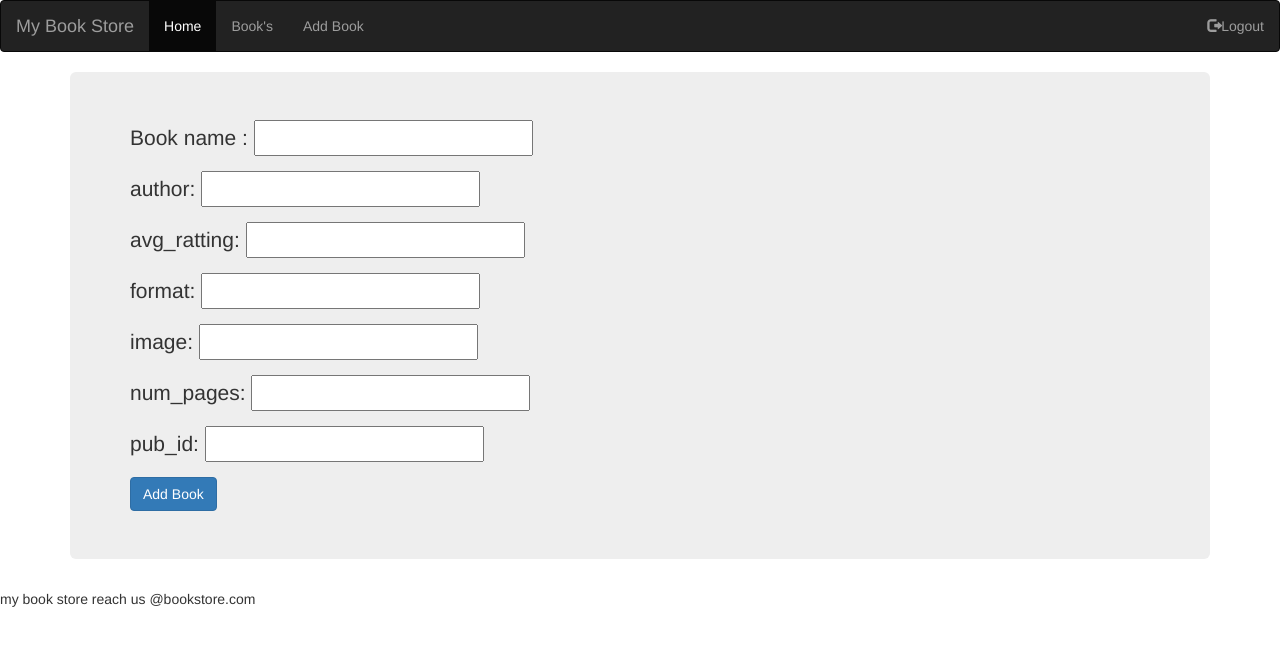
After one commit to Sudharshanan22/my_book_catalog, a Flask app: page /add_book in a window 1280 px wide. The commit adds this page. Shown: the top 646 px of the page. Run offline with Flask 2, Linux system fonts and the light colour scheme; some libraries are stand-ins or nearby versions.

Commit message:
Add Book function added

```diff
--- a/My_Application/Auth/models.py
+++ b/My_Application/Auth/models.py
@@ -8,7 +8,6 @@ class Users(db.Model):
     user_email = db.Column(db.String(50))
     user_password = db.Column(db.String(50),nullable = False)
 
-
     @classmethod
     def create_user(cls,user,email,password):
         user = cls(user_name=user, user_email=email, user_password=password)
--- a/My_Application/Catalog_App/routes.py
+++ b/My_Application/Catalog_App/routes.py
@@ -1,20 +1,31 @@
 from . import myblueprint
-from flask import render_template
+from flask import render_template,redirect,request,url_for
 from .models import Book,Publication
+from .wtf_forms import AddBook
 
-
-@myblueprint.route('/',methods = ['GET','POST'])
+loginstatus = True
+@myblueprint.route('/home',methods = ['GET','POST'])
 def homepage():
-    return render_template('home.html')
+    return render_template('home.html',loginstatus=loginstatus)
 
 @myblueprint.route('/booklist')
 def book_list():
     Books_list  = Book.query.all() #All the books are queried and added in the list Books_list
     publisher = Publication.query.all()
-    return render_template('booklist.html',Books_list=Books_list,publisher=publisher)
+    loginstatus = True
+    return render_template('booklist.html',Books_list=Books_list,publisher=publisher,loginstatus=loginstatus)
 
 @myblueprint.route('/publication/<pub_id>')
 def publication_detail(pub_id):
     mypublication = Publication.query.filter_by(id= pub_id).first() #however only one entry is going to reflect even if we use all()
     published_books = Book.query.filter_by(pub_id = mypublication.id).all() #Getting the books that has the same pubilication ID
-    return render_template('publisher.html',published_books = published_books,mypublication= mypublication)
+    return render_template('publisher.html',published_books = published_books,mypublication= mypublication,loginstatus=loginstatus)
+
+@myblueprint.route('/add_book',methods=["GET","POST"])
+def addbook():
+    loginstatus = True
+    form = AddBook()
+    if request.method == "POST":
+        Book.add_book(form.title.data,form.author.data,form.avg_ratting.data,form.format.data,form.image.data,form.num_pages.data,form.pub_id.data)
+        return redirect(url_for('myblueprint.book_list'))
+    return render_template('addbook.html',form=form,loginstatus = loginstatus)
--- /dev/null
+++ b/My_Application/Catalog_App/template/addbook.html
@@ -0,0 +1,13 @@
+{% extends 'base.html' %}
+{% block body_block %}
+<form class="" action="" method="POST">
+  <p>Book name : {{ form.title }}</p>
+  <p>author: {{ form.author }}</p>
+  <p>avg_ratting: {{ form.avg_ratting }}</p>
+  <p>format: {{ form.format }}</p>
+  <p>image: {{ form.image }}</p>
+  <p>num_pages: {{ form.num_pages}}</p>
+  <p>pub_id: {{ form.pub_id }}</p>
+  <input class="btn btn-primary" type="submit" name="" value="Add Book">
+</form>
+{% endblock %}
--- a/My_Application/Catalog_App/template/base.html
+++ b/My_Application/Catalog_App/template/base.html
@@ -16,26 +16,30 @@
       <a class="navbar-brand" href="#">My Book Store</a>
     </div>
     <ul class="nav navbar-nav">
+      {% if loginstatus == True %}
       <li class="active"><a href="{{ url_for('myblueprint.homepage')}}">Home</a></li>
       <li><a href="{{ url_for('myblueprint.book_list')}}">Book's</a></li>
-
+      <li><a href="{{ url_for('myblueprint.addbook')}}">Add Book</a></li>
+      {% endif %}
     </ul>
     <ul class="nav navbar-nav navbar-right">
-      <li><a href="#"><span class="glyphicon glyphicon-user"></span>Profile</a></li>
-      <li><a href="#"><span class="glyphicon glyphicon-user"></span> Sign Up</a></li>
+      <!-- <li><a href="#"><span class="glyphicon glyphicon-user"></span>Profile</a></li> -->
+      {% if loginstatus == False %}
+      <li><a href="{{url_for('auth_blueprint.signup')}}"><span class="glyphicon glyphicon-user"></span> Sign Up</a></li>
       <li><a href="{{ url_for('auth_blueprint.login')}}"><span class="glyphicon glyphicon-log-in"></span> Login</a></li>
-      <li><a href="#"><span class="glyphicon glyphicon-log-out"></span>Logout</a></li>
-
+      {% else %}
+        <li><a href="{{ url_for('auth_blueprint.login')}}"><span class="glyphicon glyphicon-log-out"></span>Logout</a></li>
+      {% endif %}
     </ul>
   </div>
 </nav>
-{% block body_block %}
+<div class="container">
+  <div class="jumbotron jumbotron-fluid">
+    {% block body_block %}
 
-{% endblock %}
-
-
-
-
+    {% endblock %}
+  </div>
+</div>
 <footer>
   <p>my book store           reach us @bookstore.com</p>
 </footer>
--- /dev/null
+++ b/My_Application/Catalog_App/wtf_forms.py
@@ -0,0 +1,14 @@
+from flask_wtf import FlaskForm
+from wtforms import StringField,IntegerField,SubmitField,PasswordField
+from wtforms.validators import DataRequired,Length,EqualTo,ValidationError
+from .models import Book
+
+class AddBook(FlaskForm):
+    title= StringField(50)
+    author= StringField(50)
+    avg_ratting=IntegerField()
+    format=StringField(10)
+    image= StringField(10)
+    num_pages = IntegerField()
+    pub_id=IntegerField()
+    submit = SubmitField()
--- a/My_Application/__init__.py
+++ b/My_Application/__init__.py
@@ -17,7 +17,6 @@ def create_app(config='dev'):
     from .Catalog_App import myblueprint
     from .Auth import auth_blueprint
 
-
     app.register_blueprint(auth_blueprint)
     app.register_blueprint(myblueprint)
 
--- a/app.py
+++ b/app.py
@@ -1,7 +1,7 @@
 from flask import Flask
 from My_Application import create_app,db,Auth
 from My_Application.Auth.models import Users
-
+from My_Application.Catalog_App.models import Book
 
 
 if __name__ == '__main__':
```
Also changed, not shown: My_Application/Auth/routes.py (+10 -8 lines), My_Application/Auth/template/login.html (+5 -6 lines), My_Application/Auth/template/signup.html (+26 -12 lines), My_Application/Auth/wtf_forms.py (+8 -1 lines), My_Application/Catalog_App/models.py (+7 -0 lines), My_Application/Catalog_App/template/booklist.html (+12 -11 lines), My_Application/Catalog_App/template/publisher.html (+7 -13 lines), My_Application/static/images/shiva.jpg (added).
